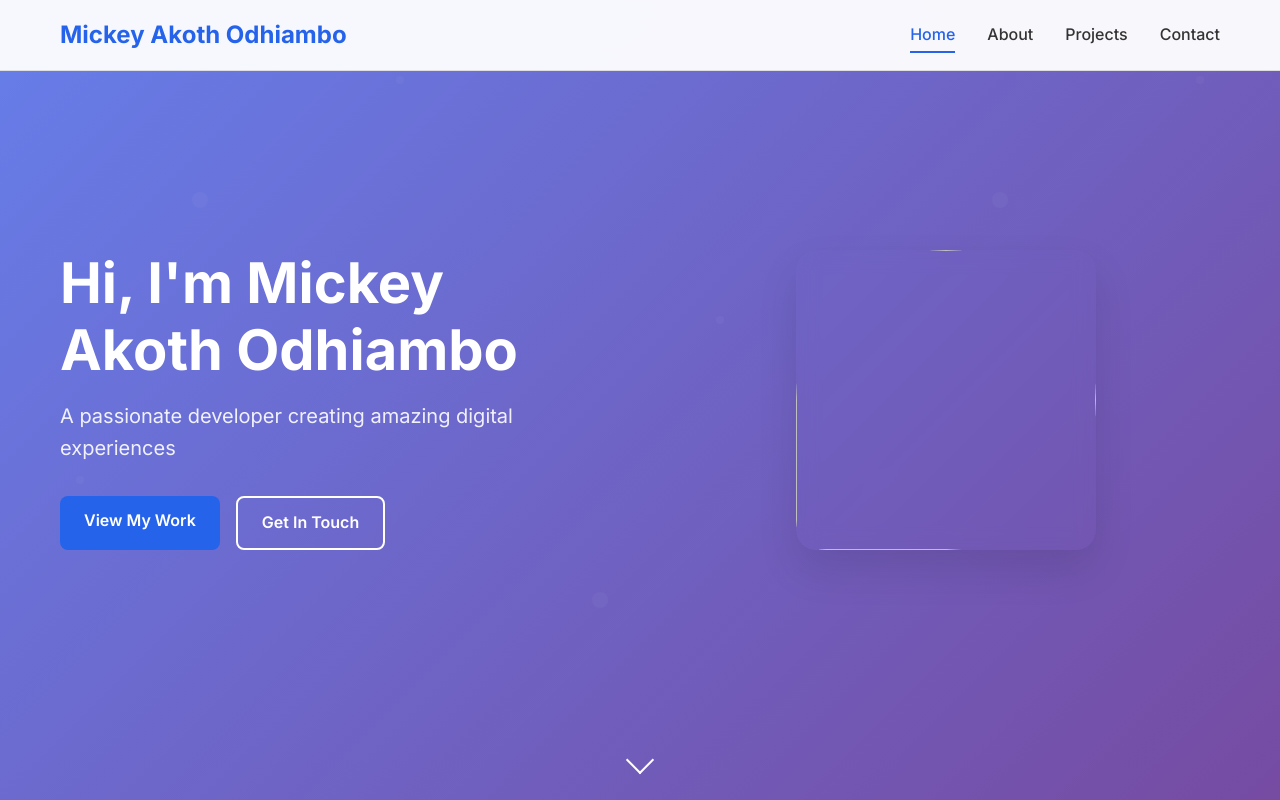
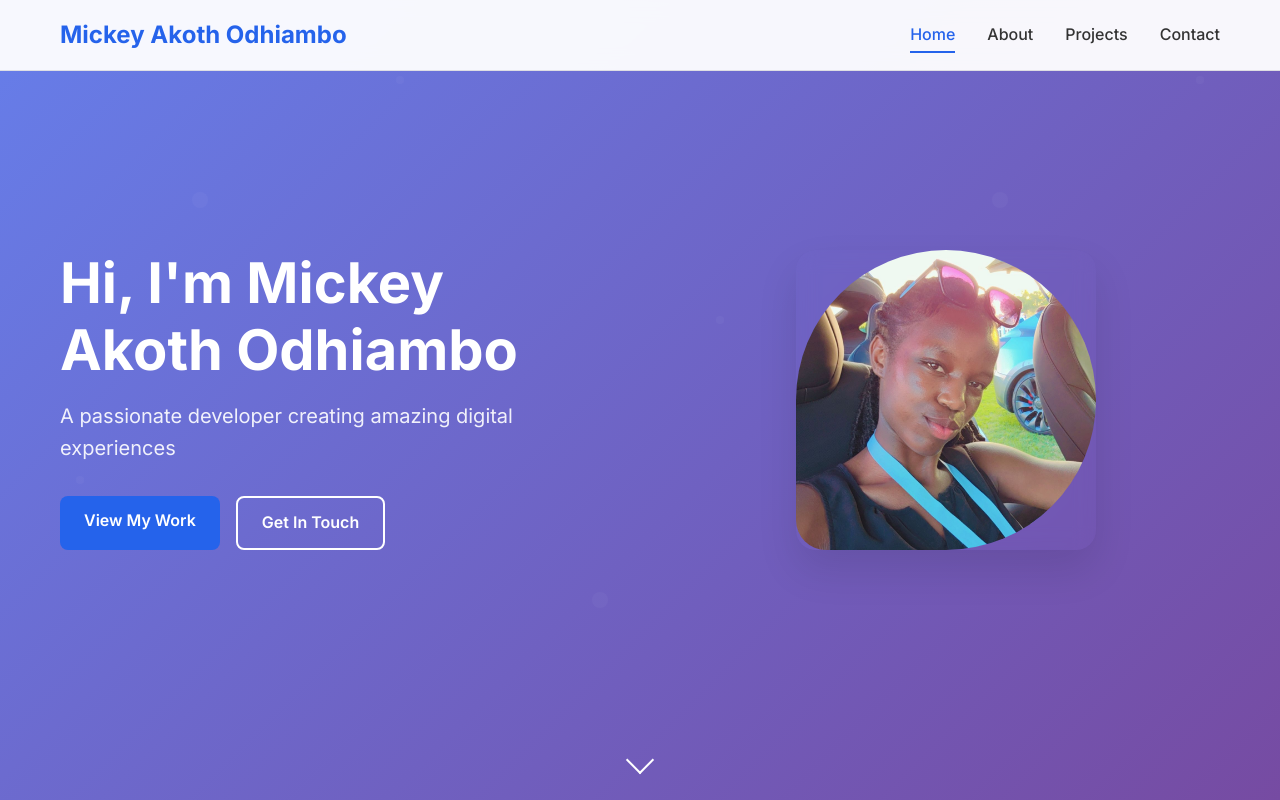
Before and after one commit to Mickey-t01/Mickey_Ak, a plain HTML site: page index.html in a window 1280 px wide. Shown: the top 800 px of the page. Drawn offline with Linux system fonts and the light colour scheme; the site is published under a folder, as on GitHub Pages, so addresses that start at the root find nothing.

Commit message:
Update index.html

```diff
--- a/index.html
+++ b/index.html
@@ -60,7 +60,7 @@
             </div>
             <div class="hero-image">
                 <div class="profile-card">
-                                             <img src="/images/Image_2.jpg" alt="">
+                                             <img src="images/Image_2.jpg" alt="">
 
 
                         </i>
```
